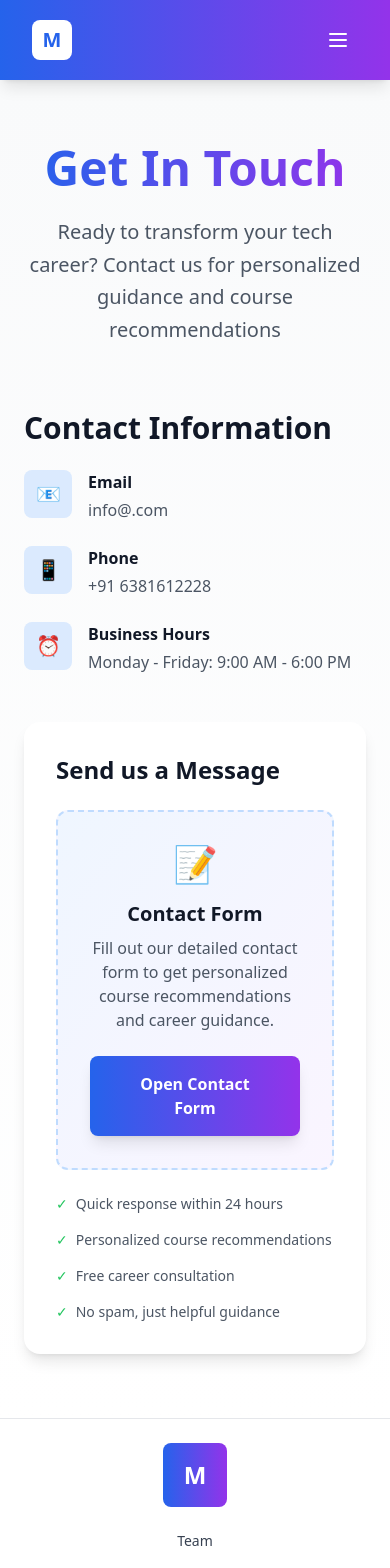
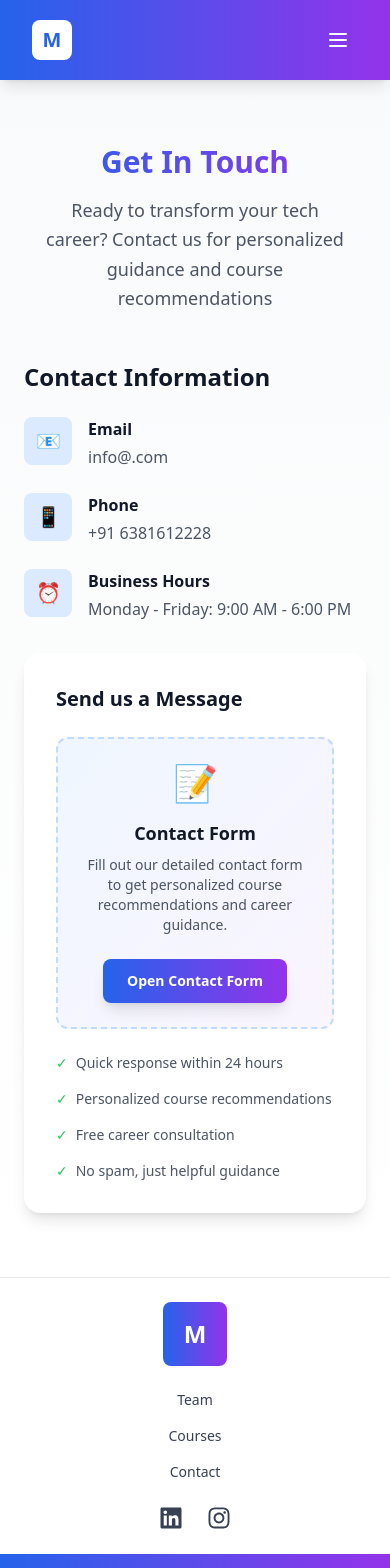
Before and after one commit to miracl-in/miracl-in.github.io, a Next.js app: page /contact in a window 390 px wide. Shown: the top 1568 px of the page. Built offline with nearby package versions, Linux system fonts and the light colour scheme.

Commit message:
Update page.tsx

```diff
--- a/app/contact/page.tsx
+++ b/app/contact/page.tsx
@@ -2,18 +2,18 @@ export default function ContactPage() {
   return (
     <main className="min-h-screen bg-gradient-to-b from-gray-50 to-white">
       <div className="max-w-7xl mx-auto px-6 py-16">
-        <div className="text-center mb-16">
-          <h1 className="text-5xl font-bold bg-gradient-to-r from-blue-600 to-purple-600 bg-clip-text text-transparent mb-6">
+        <div className="text-center mb-12 md:mb-16">
+          <h1 className="text-3xl md:text-4xl lg:text-5xl font-bold bg-gradient-to-r from-blue-600 to-purple-600 bg-clip-text text-transparent mb-4 md:mb-6">
             Get In Touch
           </h1>
-          <p className="text-xl text-gray-600 max-w-3xl mx-auto leading-relaxed">
+          <p className="text-lg md:text-xl text-gray-600 max-w-3xl mx-auto leading-relaxed px-4">
             Ready to transform your tech career? Contact us for personalized guidance and course recommendations
           </p>
         </div>
 
-        <div className="grid grid-cols-1 lg:grid-cols-2 gap-12">
+        <div className="grid grid-cols-1 lg:grid-cols-2 gap-8 lg:gap-12">
           <div>
-            <h2 className="text-3xl font-bold text-gray-900 mb-6">Contact Information</h2>
+            <h2 className="text-2xl md:text-3xl font-bold text-gray-900 mb-6">Contact Information</h2>
 
             <div className="space-y-6">
               <div className="flex items-start gap-4">
@@ -49,19 +49,19 @@ export default function ContactPage() {
           </div>
 
           <div className="bg-white rounded-2xl shadow-lg p-8">
-            <h2 className="text-2xl font-bold text-gray-900 mb-6">Send us a Message</h2>
+            <h2 className="text-xl md:text-2xl font-bold text-gray-900 mb-6">Send us a Message</h2>
 
             <div className="space-y-6">
-              <div className="text-center p-8 bg-gradient-to-br from-blue-50 to-purple-50 rounded-xl border-2 border-dashed border-blue-200">
+              <div className="text-center p-6 md:p-8 bg-gradient-to-br from-blue-50 to-purple-50 rounded-xl border-2 border-dashed border-blue-200">
                 <div className="text-4xl mb-4">📝</div>
-                <h3 className="text-xl font-semibold text-gray-900 mb-2">Contact Form</h3>
-                <p className="text-gray-600 mb-6">Fill out our detailed contact form to get personalized course recommendations and career guidance.</p>
+                <h3 className="text-lg md:text-xl font-semibold text-gray-900 mb-2">Contact Form</h3>
+                <p className="text-sm md:text-base text-gray-600 mb-6">Fill out our detailed contact form to get personalized course recommendations and career guidance.</p>
 
                 <a
                   href="https://docs.google.com/forms/d/e/1FAIpQLSduVlTEm5Ex5GXjYkvb3eXtRrYC8mqB6msjH-AnTzGc9g446Q/viewform"
                   target="_blank"
                   rel="noopener noreferrer"
-                  className="inline-block px-8 py-4 bg-gradient-to-r from-blue-600 to-purple-600 text-white font-semibold rounded-lg hover:from-blue-700 hover:to-purple-700 transition-all duration-300 transform hover:scale-105 shadow-lg"
+                  className="inline-block px-6 md:px-8 py-3 md:py-4 bg-gradient-to-r from-blue-600 to-purple-600 text-white font-semibold rounded-lg hover:from-blue-700 hover:to-purple-700 transition-all duration-300 transform hover:scale-105 shadow-lg text-sm md:text-base"
                 >
                   Open Contact Form
                 </a>
```
